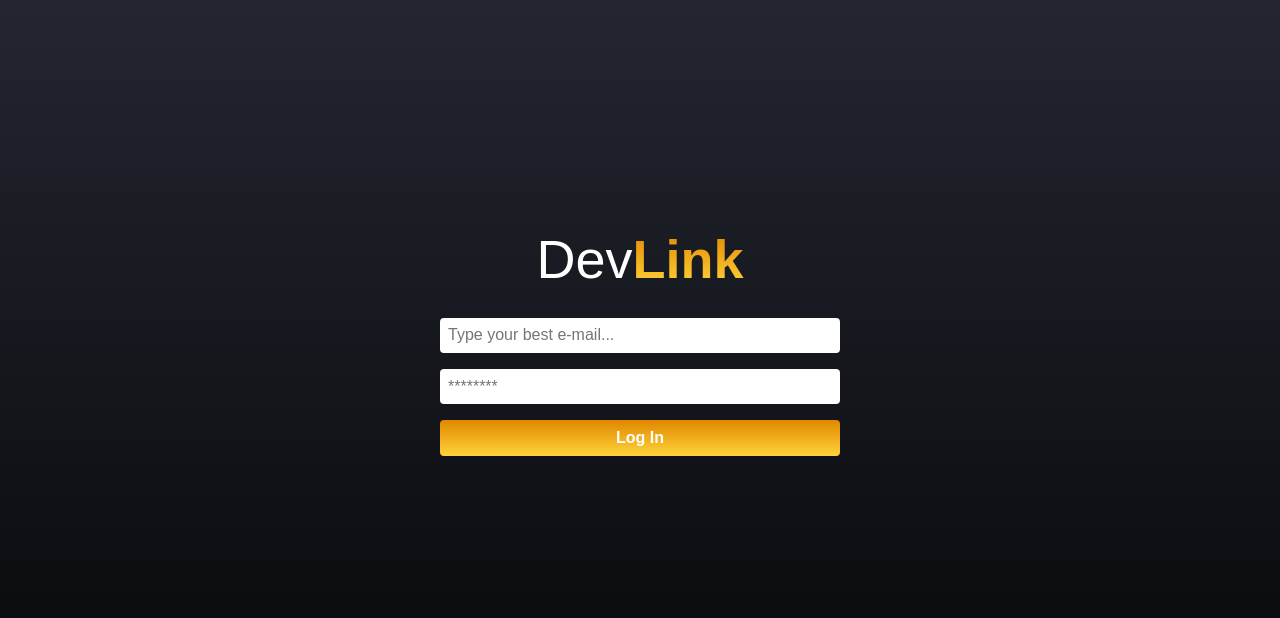
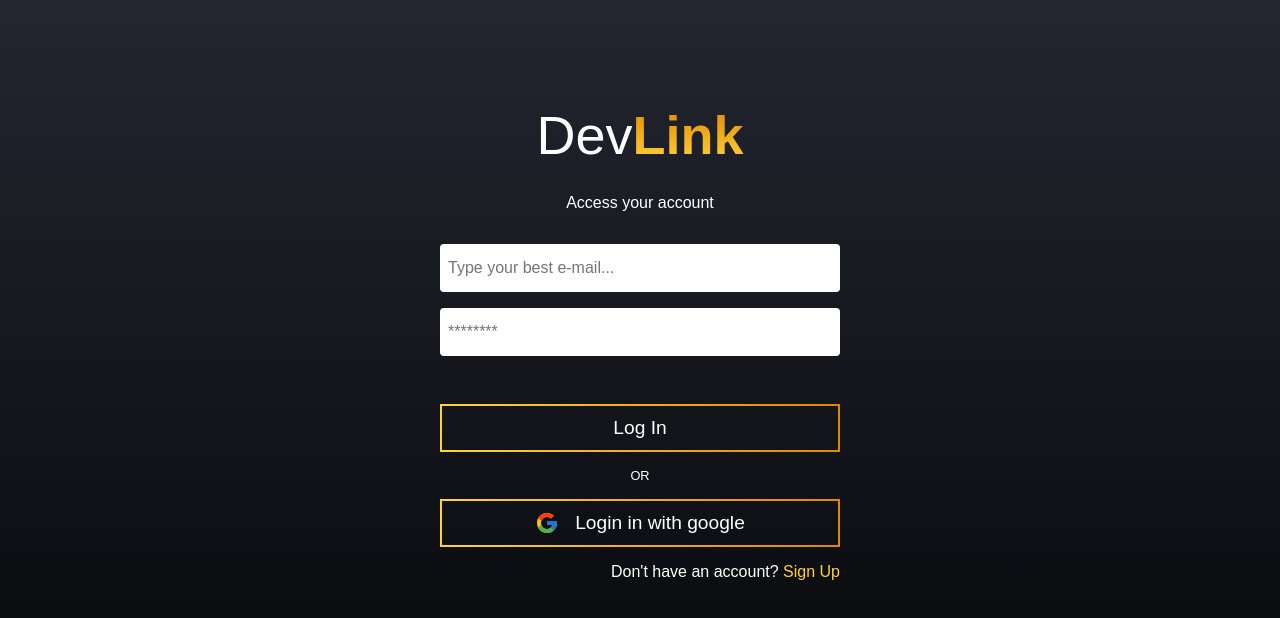
Before and after one commit to paulomiguelJS/devlink, a React (Vite) app: page / in a window 1280 px wide. Shown: the top 618 px of the page. Built offline with nearby package versions, Linux system fonts and the light colour scheme.

Commit message:
Log In page deleted, merged to Sign In page, inputs, Sign Up anchor and form container styled; Google Log in and email log in remain functional

```diff
--- a/src/components/Input/styles.js
+++ b/src/components/Input/styles.js
@@ -1,10 +1,13 @@
 import styled from "styled-components";
 
 export const InputContainer = styled.input`
-  height: 2.2rem;
+  height: 3rem;
   margin-bottom: 1rem;
   padding: 0 8px;
+  border: transparent;
+  border-radius: 4px;
 
-  border: 0;
-  border-radius: 4px;
+  &:focus {
+    outline: #ffd43a solid 3px;
+  }
 `;
--- a/src/pages/Login/SignIn/index.jsx
+++ b/src/pages/Login/SignIn/index.jsx
@@ -1,27 +1,30 @@
 import { Logo } from "../../../components/Logo";
+
 import { Container, UserProfile, FormContainer } from "./styles";
+
 import { FcGoogle } from "react-icons/fc";
-import { GoogleAuthProvider, signInWithPopup } from "firebase/auth";
+
 import { auth } from "../../../services/firebaseConnection";
+import {
+  signInWithEmailAndPassword,
+  GoogleAuthProvider,
+  signInWithPopup,
+} from "firebase/auth";
+
 import { useState } from "react";
+import { useNavigate } from "react-router-dom";
+
+import { toast } from "react-toastify";
+
 import { Input } from "../../../components/Input";
 
+export function SignIn() {
+  const [user, setUser] = useState({});
 
-export function SignIn() {
   const [email, setEmail] = useState("");
   const [password, setPassword] = useState("");
-  const [user, setUser] = useState({});
-  function handleGoogleSignIn() {
-    const provider = new GoogleAuthProvider();
-    signInWithPopup(auth, provider)
-      .then((result) => {
-        setUser(result.user);
-        console.log(result);
-      })
-      .catch((error) => {
-        console.log(error);
-      });
-  }
+
+  const navigate = useNavigate();
 
   function handleLogin(event) {
     event.preventDefault();
@@ -41,10 +44,22 @@ export function SignIn() {
       });
   }
 
+  function handleGoogleSignIn() {
+    const provider = new GoogleAuthProvider();
+    signInWithPopup(auth, provider)
+      .then((result) => {
+        setUser(result.user);
+        console.log(result);
+      })
+      .catch((error) => {
+        console.log(error);
+      });
+  }
+
   return (
-    <>
     <Container>
       <Logo />
+      <h1>Access your account</h1>
       <UserProfile>
         {user.photoURL && (
           <img
@@ -56,10 +71,7 @@ export function SignIn() {
         <strong>{user.displayName}</strong>
         <small>{user.email}</small>
       </UserProfile>
-        <h1>Access your account</h1>
-        <p>You can use your google account to log in to our plataform</p>
-        <Container>
-          <Logo />
+
       <FormContainer onSubmit={handleLogin}>
         <Input
           type="email"
@@ -75,14 +87,15 @@ export function SignIn() {
           onChange={(e) => setPassword(e.target.value)}
         />
 
-            <button type="submit">Log In</button>
-          </FormContainer>
-        </Container>
-
+        <button className="logInBtn" type="submit">Log In</button>
+        <strong>OR</strong>
         <button type="button" onClick={handleGoogleSignIn}>
           <FcGoogle size={24} color="#fff" /> Login in with google
         </button>
+        <span>
+          Don't have an account? <a href="www.google.com">Sign Up</a>
+        </span>
+      </FormContainer>
     </Container>
-    </>
   );
 }
--- a/src/pages/Login/SignIn/styles.js
+++ b/src/pages/Login/SignIn/styles.js
@@ -9,36 +9,11 @@ export const Container = styled.div`
   height: 100vh;
   width: 100%;
 
-  padding-bottom: 10rem;
+  padding: 0 2rem 10rem;
 
-  h1,
-  p {
+  h1 {
     color: #fff;
-  }
-
-  button {
-    display: flex;
-    align-items: center;
-    justify-content: center;
-    width: 600px;
-
-    margin-top: 2rem;
-    padding: 0 2rem;
-
-    background-color: #3267ff;
-    color: #fff;
-
-    border-radius: 4px;
-    border-image: linear-gradient(to right, red, blue) 1;
-    height: 3rem;
-    font-size: 1.2rem;
-
-    &:hover {
-    }
-
-    svg {
-      margin-right: 1rem;
-    }
+    text-align: center;
   }
 `;
 
@@ -58,6 +33,7 @@ export const UserProfile = styled.div`
     margin-bottom: 2rem;
   }
 `;
+
 export const FormContainer = styled.form`
   display: flex;
   flex-direction: column;
@@ -65,14 +41,61 @@ export const FormContainer = styled.form`
   width: 80%;
   max-width: 400px;
 
+  color: #fff;
+
   button {
-    height: 36px;
+    display: flex;
+    align-items: center;
+    justify-content: center;
 
-    background: linear-gradient(#e18700, #ffd43a);
+    width: 400px;
+    max-width: 100%;
+    height: 3rem;
+
+    padding: 0 2rem;
+    background-color: transparent;
     color: #fff;
-    font-weight: bold;
 
-    border: 0;
     border-radius: 4px;
+    border-image: linear-gradient(to right, #ffd43a, #e18700) 1;
+
+    font-size: 1.2rem;
+    transition: border 0.5s;
+
+    &:hover {
+      border-image: linear-gradient(to right, #d10000, #ffd43a) 1;
+    }
+
+    svg {
+      margin-right: 1rem;
+    }
+  }
+
+  .logInBtn {
+    margin-top: 2rem;
+  }
+
+  strong {
+    text-align: center;
+    margin: 1rem 0;
+    font-size: 0.8rem;
+  }
+
+  span {
+    margin-top: 1rem;
+    text-align: end;
+
+    a {
+      color: #ffd43a;
+      transition: color 0.5s;
+
+      &:visited {
+        text-decoration: none;
+      }
+
+      &:hover {
+        color: #e18700;
+      }
+    }
   }
 `;
--- a/src/pages/Login/index.jsx
+++ /dev/null
@@ -1,57 +0,0 @@
-import { useState } from "react";
-import { useNavigate } from "react-router-dom";
-import { signInWithEmailAndPassword } from "firebase/auth";
-import { auth } from "../../services/firebaseConnection";
-import { toast } from "react-toastify";
-
-import { Logo } from "../../components/Logo";
-import { Input } from "../../components/Input";
-
-import { Container, FormContainer } from "./styles";
-
-export function Login() {
-  const [email, setEmail] = useState("");
-  const [password, setPassword] = useState("");
-
-  const navigate = useNavigate();
-
-  function handleLogin(event) {
-    event.preventDefault();
-    if (email === "" || password === "") {
-      alert("Please fill the fields");
-      return;
-    }
-    signInWithEmailAndPassword(auth, email, password)
-      .then(() => {
-        toast.success("Welcome to our plataform");
-
-        navigate("/admin", { replace: true });
-      })
-      .catch(() => {
-        toast.error("Error, try again");
-        console.log("Error");
-      });
-  }
-  return (
-    <Container>
-      <Logo />
-      <FormContainer onSubmit={handleLogin}>
-        <Input
-          type="email"
-          placeholder="Type your best e-mail..."
-          value={email}
-          onChange={(e) => setEmail(e.target.value)}
-        />
-        <Input
-          type="password"
-          placeholder="********"
-          autoComplete="on"
-          value={password}
-          onChange={(e) => setPassword(e.target.value)}
-        />
-
-        <button type="submit">Log In</button>
-      </FormContainer>
-    </Container>
-  );
-}
--- a/src/pages/Login/styles.js
+++ /dev/null
@@ -1,32 +0,0 @@
-import styled from "styled-components";
-
-export const Container = styled.div`
-  display: flex;
-  flex-direction: column;
-  align-items: center;
-  justify-content: center;
-
-  height: 100vh;
-  width: 100%;
-
-  padding-bottom: 10rem;
-`;
-
-export const FormContainer = styled.form`
-  display: flex;
-  flex-direction: column;
-
-  width: 80%;
-  max-width: 400px;
-
-  button {
-    height: 36px;
-
-    background: linear-gradient(#e18700, #ffd43a);
-    color: #fff;
-    font-weight: bold;
-
-    border: 0;
-    border-radius: 4px;
-  }
-`;
--- a/src/routes/Router.jsx
+++ b/src/routes/Router.jsx
@@ -3,7 +3,6 @@ import { Private } from "./Private";
 
 import { Admin } from "../pages/Admin";
 import { Home } from "../pages/Home";
-import { Login } from "../pages/Login";
 import { Error } from "../pages/Error";
 import { Network } from "../pages/Network";
 import { SignIn } from "../pages/Login/SignIn";
@@ -12,8 +11,7 @@ import { SignUp } from "../pages/Login/SignUp";
 export function Router() {
   return (
     <Routes>
-      <Route path="/" element={<Login />} />
-      <Route path="/signin" element={<SignIn />} />
+      <Route path="/" element={<SignIn />} />
       <Route path="/signup" element={<SignUp />} />
 
       <Route path="/home" element={<Home />} />
```
Lines whose indentation alone changed are shown as unchanged.
